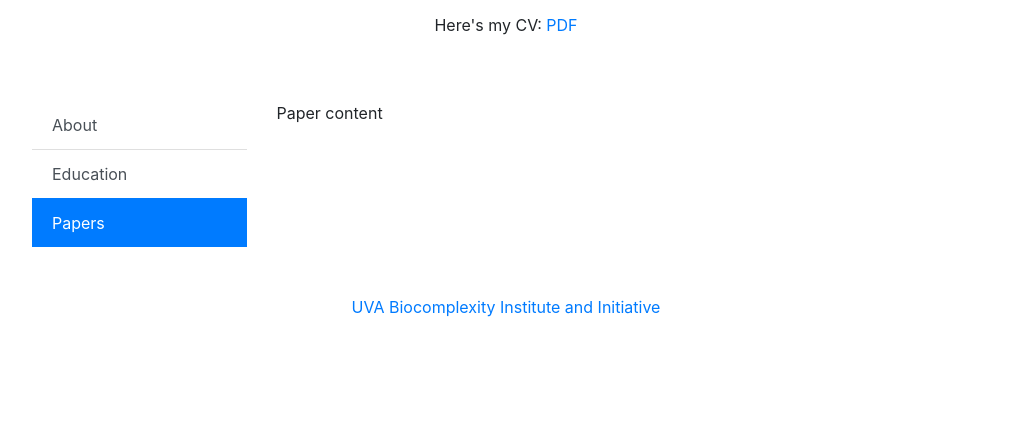
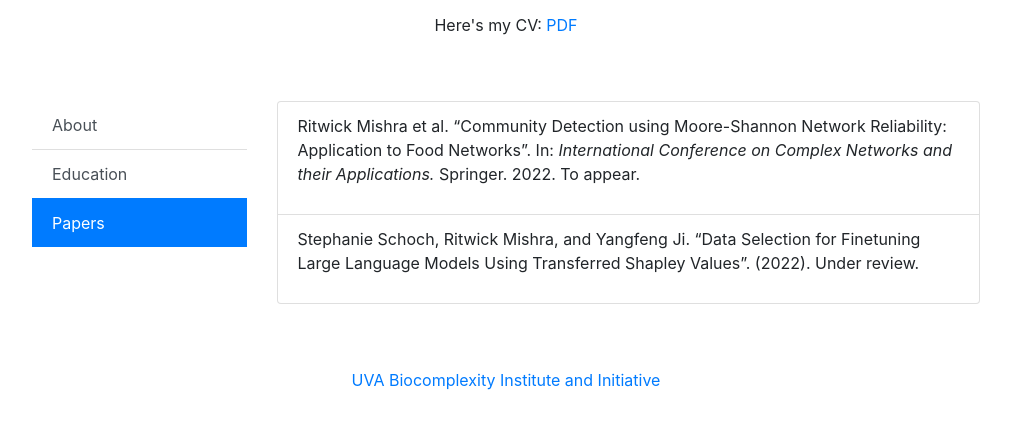
Before and after one commit to ritwix/ritwix.github.io, a plain HTML site: page index.html in a window 1280 px wide. Both pictures are taken after a click on the link "Papers". Shown: the part 321-750 px from the top of the page, without its empty margins (112-1123 px from the left). Drawn offline with nearby package versions, Linux system fonts and the light colour scheme.

Commit message:
Add papers and revise about

```diff
--- a/scripts/main.js
+++ b/scripts/main.js
@@ -1,8 +1,10 @@
 let listItemActive="About";
-const aboutContent = "I am a graduate student researcher with Professors <a href='https://abhijin.github.io' target='_blank' rel='noopener noreferrer'> Abhijin Adiga</a> and <a href='https://biocomplexity.virginia.edu/person/anil-vullikanti' target='_blank' rel='noopener noreferrer'>Anil Vullikanti</a> at the University of Virginia <a href='https://www.biocomplexity.virginia.edu/' target='_blank' rel='noopener noreferrer'>Biocomplexity Institute</a>. I am pursuing a M.S. in Computer Science at the <a href='https://engineering.virginia.edu/departments/computer-science' target='_blank' rel='noopener noreferrer'>Department of Computer Science</a>, UVA. Prior to this, I was a Technology Analyst at Credit Suisse. I graduated with a B.Tech. in Computer Science and Engineering from the <a href='https://cse.nitk.ac.in' target='_blank' rel='noopener noreferrer'>National Institute of Technology Karnataka, Surathkal, India</a> in May 2019.";
+const aboutContent = "I am a graduate student researcher with Professors <a href='https://abhijin.github.io' target='_blank' rel='noopener noreferrer'> Abhijin Adiga</a> and <a href='https://biocomplexity.virginia.edu/person/anil-vullikanti' target='_blank' rel='noopener noreferrer'>Anil Vullikanti</a> at the University of Virginia <a href='https://www.biocomplexity.virginia.edu/' target='_blank' rel='noopener noreferrer'>Biocomplexity Institute</a>. I am pursuing a M.S. in Computer Science at the <a href='https://engineering.virginia.edu/departments/computer-science' target='_blank' rel='noopener noreferrer'>Department of Computer Science</a>, UVA. My research interests lie in: <blockquote class='blockquote'><p>Inference problems on graphs, network science, approximation algorithms on graphs, interpretable machine learning, and NLP.</p></blockquote>"
 
 const educationContent="<ul class='list-group'><li class='list-group-item'>M.S. in Computer Science, University of Virginia (2021-present)</li><li class='list-group-item'>B.Tech. in Computer Science and Engineering, NITK Surathkal, India (2015-2019)</li></ul>";
 
+
+const paperContent="<ol class='list-group list-group-numbered'><li class='list-group-item'><p>Ritwick Mishra et al. “Community Detection using Moore-Shannon Network Reliability: Application to Food Networks”. In: <em>International Conference on Complex Networks and their Applications.</em> Springer. 2022. To appear.</p></li><li class='list-group-item'><p>Stephanie Schoch, Ritwick Mishra, and Yangfeng Ji. “Data Selection for Finetuning Large Language Models Using Transferred Shapley Values”. (2022). Under review.</p></li></ol>"
 window.onload = function() {
     activateListItem("About")
     document.getElementById("content").innerHTML = aboutContent;
@@ -25,7 +27,7 @@ function onListItemClick(listItemName) {
             document.getElementById("content").innerHTML = educationContent;
             break;
         case "Papers":
-            document.getElementById("content").innerHTML = "Paper content";
+            document.getElementById("content").innerHTML = paperContent;
             break;
 
     }
--- a/styles.css
+++ b/styles.css
@@ -10,6 +10,7 @@ font-family: Helvetic, Arial, "Trebuchet MS", Verdana, sans-serif;
 p {
 font-family: Helvetic, Arial, "Trebuchet MS", Verdana, sans-serif;
 }
+
 
 .flex-container {
 display: flex;
```
